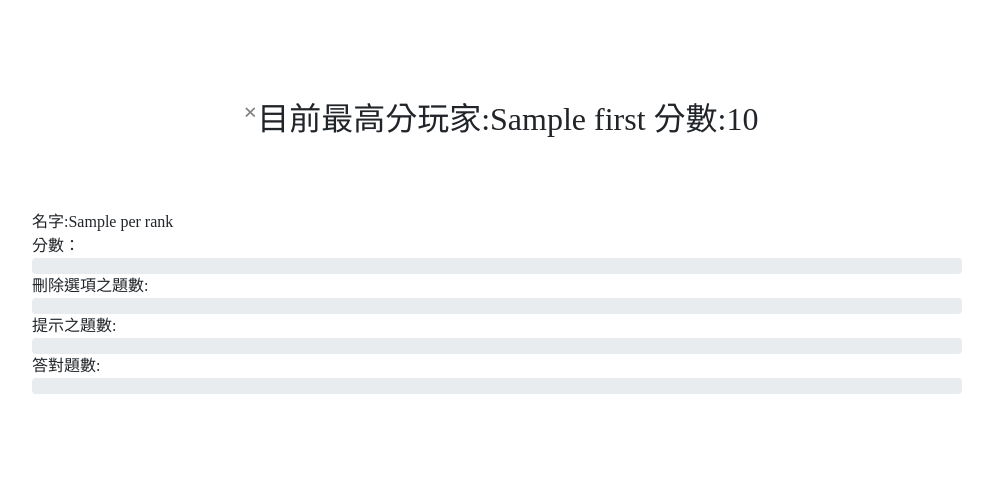
After one commit to pock999/ForSchoolHW, a Django app: template qagame/templates/result.html in a window 1280 px wide. The commit adds this page. Shown: the top 489 px of the page, without its empty margins (158-1151 px from the left). Run offline with Django 3.2, Linux system fonts and the light colour scheme; the template is opened without the code that fills it: most values are stand-ins (such as "Sample title", 1, 10 or a date in 2020); some libraries are stand-ins or nearby versions.

Commit message:
temp finished

```diff
--- a/qagame/static/css/style.css
+++ b/qagame/static/css/style.css
@@ -1,5 +1,6 @@
 *{
     font-family: '微軟正黑體';
+    box-sizing: border-box;
 }
 .container{
     width:960px;
--- /dev/null
+++ b/qagame/templates/result.html
@@ -0,0 +1,51 @@
+{%extends "base.html" %}
+{% block mainbody %}
+<div class="container"  style="margin-top:100px;">
+    <div class="toast d-flex justify-content-center" id="champion" role="alert" aria-live="assertive" aria-atomic="true">
+        <div class="toast-header">
+            <button type="button" class="ml-2 mb-1 close" id="close_btn" data-dismiss="toast" aria-label="Close">
+                <span  aria-hidden="true">&times;</span>
+            </button>
+        </div>
+        <div class="toast-body">
+            <h2>目前最高分玩家:{{ first }} 分數:{{score_st}}</h2>
+        </div>
+    </div>
+
+    {% for per_rank in rank_list %}
+        <div class="jumbotron jumbotron-fluid bg-white">
+            名字:{{per_rank.this_name}}
+            <br/>
+            分數：
+            <div class="progress">
+                <div class="progress-bar bg-info" role="progressbar" style="{{per_rank.score_width}}" aria-valuenow="{{per_rank.this_score}}" aria-valuemin="0" aria-valuemax="110"></div>
+            </div>
+
+            刪除選項之題數:
+            <div class="progress">
+                <div class="progress-bar bg-danger" role="progressbar" style="{{per_rank.delete_width}}" aria-valuenow="{{per_rank.this_delete_no}}" aria-valuemin="0" aria-valuemax="10"></div>
+            </div>
+
+            提示之題數:
+            <div class="progress">
+                <div class="progress-bar bg-warning" role="progressbar" style="{{per_rank.hint_width}}" aria-valuenow="{{per_rank.this_hint_no}}" aria-valuemin="0" aria-valuemax="10"></div>
+            </div>
+
+            答對題數:
+
+            <div class="progress">
+                <div class="progress-bar bg-success" role="progressbar" style="{{per_rank.correct_width}}" aria-valuenow="{{per_rank.this_correct}}" aria-valuemin="0" aria-valuemax="10"></div>
+            </div>
+        </div>
+    {% endfor %}
+</div>
+    <script src="//ajax.googleapis.com/ajax/libs/jquery/1.8.2/jquery.min.js"></script>
+    {% comment %} <script src="https://code.jquery.com/jquery-3.3.1.slim.min.js" integrity="sha384-q8i/X+965DzO0rT7abK41JStQIAqVgRVzpbzo5smXKp4YfRvH+8abtTE1Pi6jizo" crossorigin="anonymous"></script> {% endcomment %}
+    <script src="https://cdnjs.cloudflare.com/ajax/libs/popper.js/1.14.3/umd/popper.min.js" integrity="sha384-ZMP7rVo3mIykV+2+9J3UJ46jBk0WLaUAdn689aCwoqbBJiSnjAK/l8WvCWPIPm49" crossorigin="anonymous"></script>
+    <script src="https://stackpath.bootstrapcdn.com/bootstrap/4.1.1/js/bootstrap.min.js" integrity="sha384-smHYKdLADwkXOn1EmN1qk/HfnUcbVRZyYmZ4qpPea6sjB/pTJ0euyQp0Mk8ck+5T" crossorigin="anonymous"></script>
+    <script>
+        jQuery('#close_btn').click(function(){
+            jQuery('#champion').fadeOut(300, function() { $(this).remove(); })
+        });
+    </script>
+{% endblock %}
```
Also changed, not shown: qagame/qa/views.py (+67 -4 lines), qagame/templates/play.html (+7 -5 lines), qagame/db.sqlite3.
